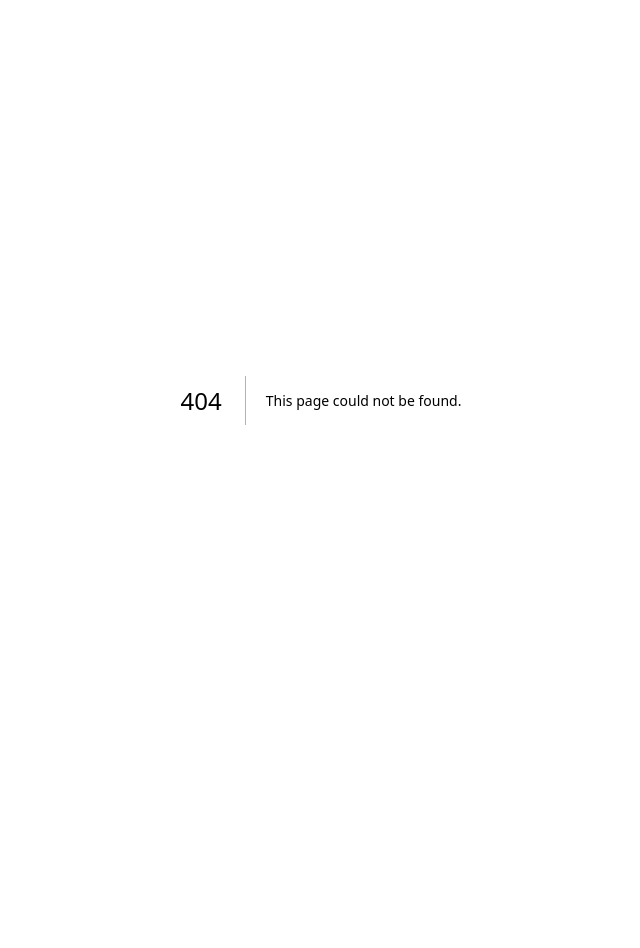
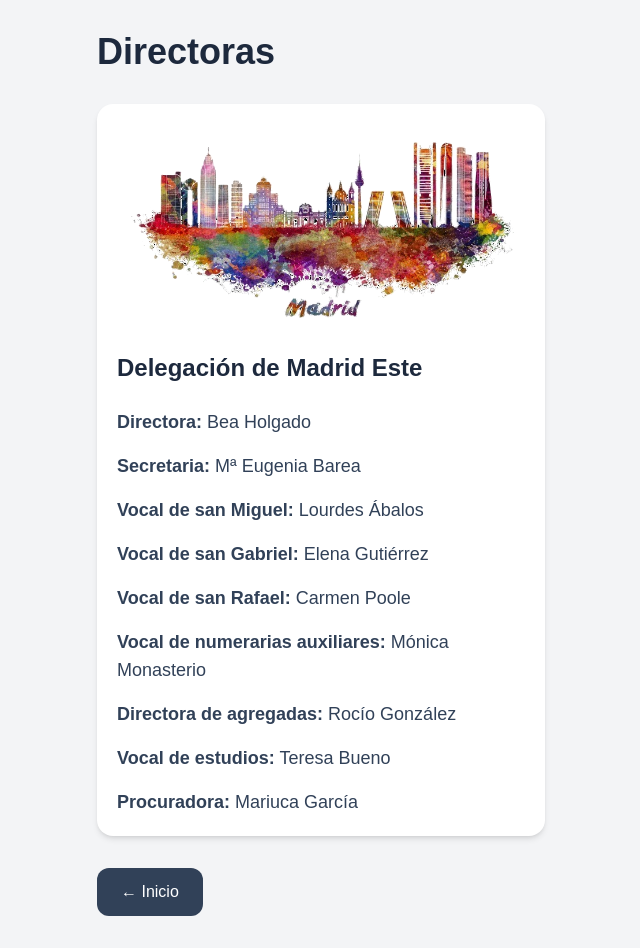
Before and after one commit to RosarioCal/mi-app-privada, a Next.js app: page /dashboard/directoras in a window 1280 px wide. Before the commit this address had no page. Shown: the whole page, without its empty margins (319-959 px from the left). Before the commit the page ends 800 px from the top, so only its background shows below. Built offline with nearby package versions, Linux system fonts and the light colour scheme.

Commit message:
Añade página de Directoras

```diff
--- /dev/null
+++ b/app/dashboard/directoras/page.tsx
@@ -0,0 +1,66 @@
+import Image from "next/image";
+import PageTemplate from "@/components/PageTemplate";
+
+export default function DirectorasPage() {
+  return (
+    <PageTemplate titulo="Directoras">
+
+      <div className="rounded-2xl bg-white p-5 shadow-md">
+
+        <Image
+          src="/madrid-directoras.png"
+          alt="Madrid"
+          width={800}
+          height={300}
+          className="mb-6 w-full rounded-xl object-cover"
+        />
+
+        <h2 className="mb-6 text-2xl font-bold text-slate-800">
+          Delegación de Madrid Este
+        </h2>
+
+        <div className="space-y-4 text-lg text-slate-700">
+
+          <p>
+            <strong>Directora:</strong> Bea Holgado
+          </p>
+
+          <p>
+            <strong>Secretaria:</strong> Mª Eugenia Barea
+          </p>
+
+          <p>
+            <strong>Vocal de san Miguel:</strong> Lourdes Ábalos
+          </p>
+
+          <p>
+            <strong>Vocal de san Gabriel:</strong> Elena Gutiérrez
+          </p>
+
+          <p>
+            <strong>Vocal de san Rafael:</strong> Carmen Poole
+          </p>
+
+          <p>
+            <strong>Vocal de numerarias auxiliares:</strong> Mónica Monasterio
+          </p>
+
+          <p>
+            <strong>Directora de agregadas:</strong> Rocío González
+          </p>
+
+          <p>
+            <strong>Vocal de estudios:</strong> Teresa Bueno
+          </p>
+
+          <p>
+            <strong>Procuradora:</strong> Mariuca García
+          </p>
+
+        </div>
+
+      </div>
+
+    </PageTemplate>
+  );
+}
```
Also changed, not shown: public/madrid-directoras.png (added).
